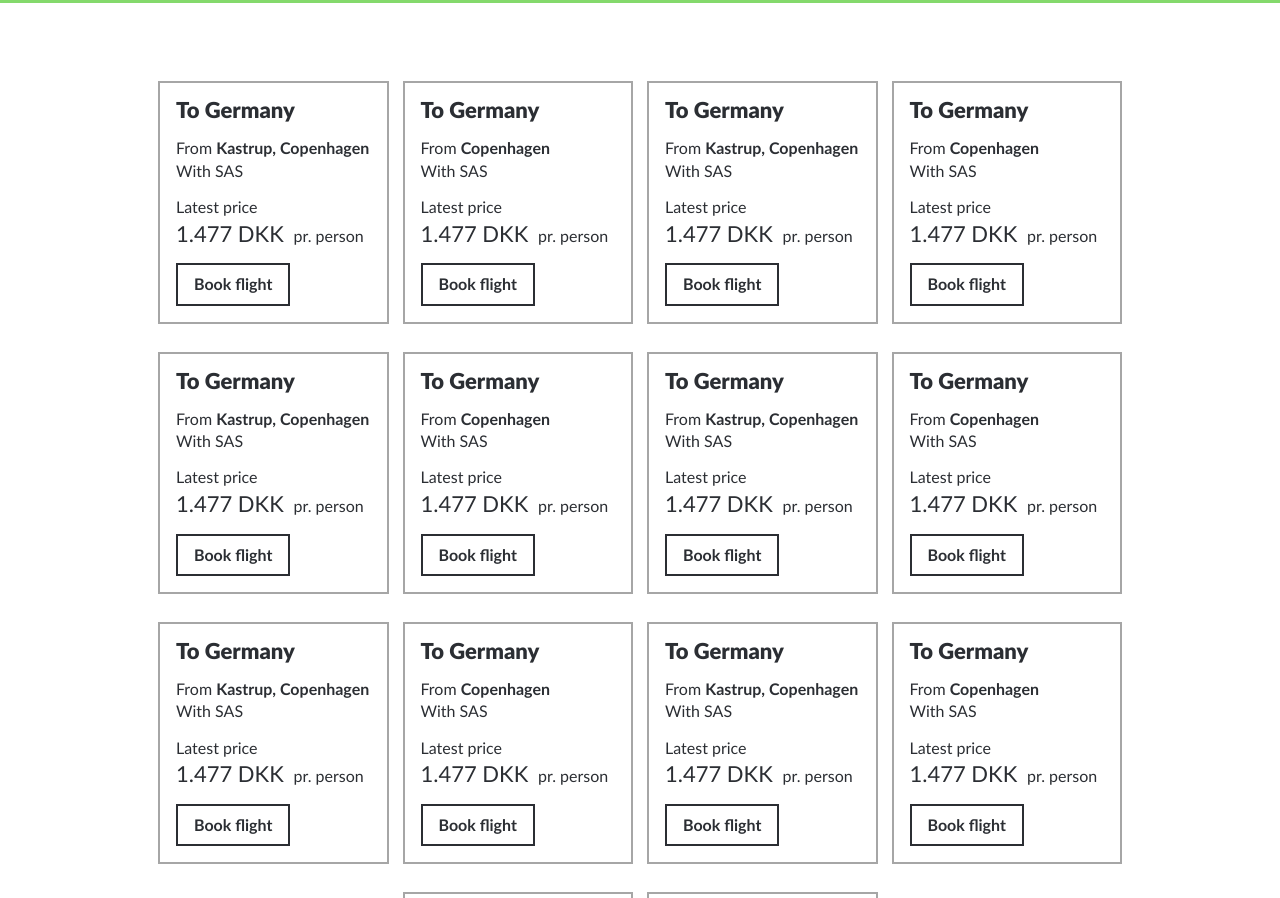
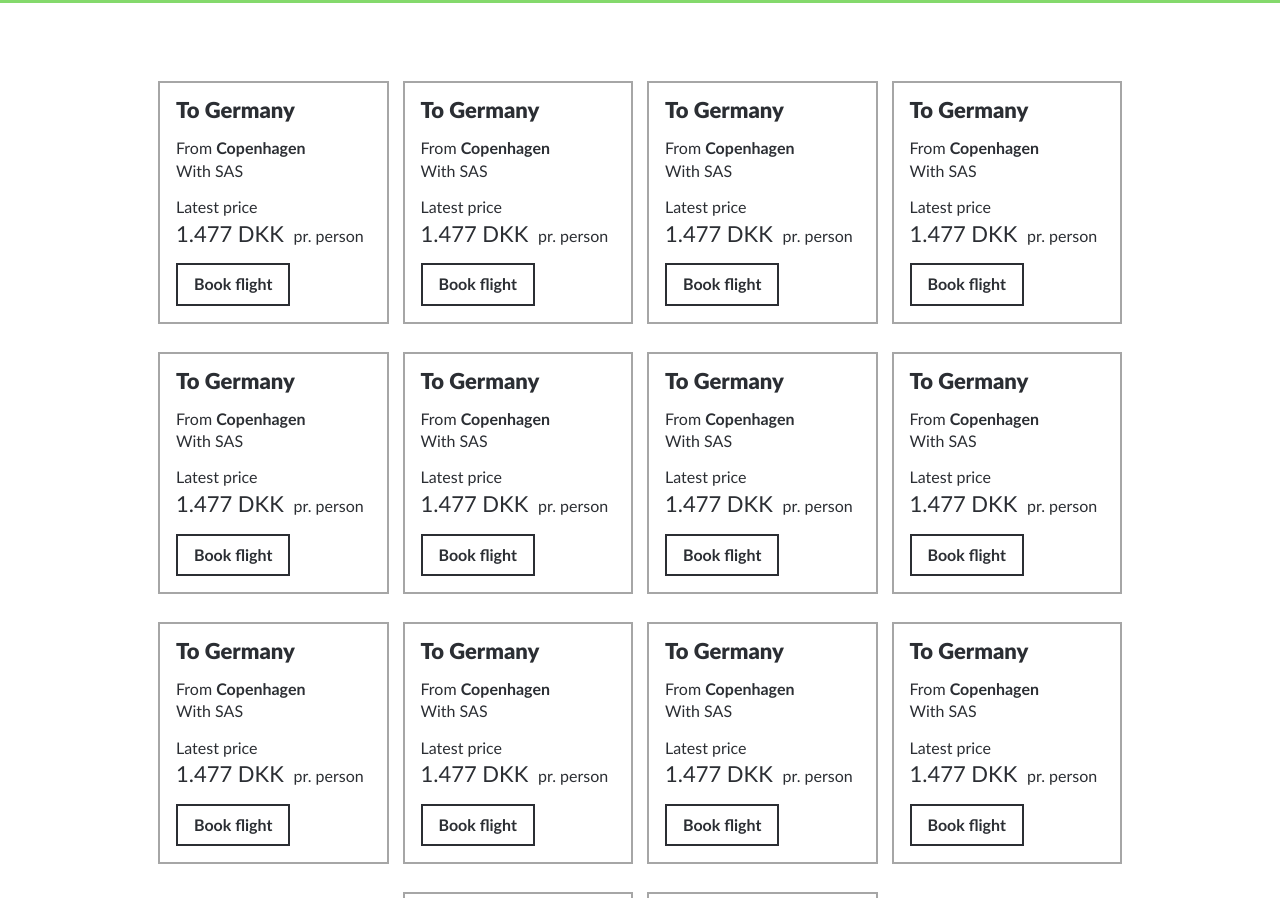
Before and after one commit to Rngzuz/Interface-Design-2, a website: page locations.html in a window 1280 px wide. Shown: the part 460-1358 px from the top of the page. Drawn offline with Linux system fonts and the light colour scheme.

Commit message:
removed  text

```diff
--- a/locations.html
+++ b/locations.html
@@ -47,7 +47,7 @@
                     <div class="pane">
                         <div class="space-small">
                             <h4>To Germany</h4>
-                            <div>From <b>Kastrup, Copenhagen</b></div>
+                            <div>From <b>Copenhagen</b></div>
                             <div class="space-small">With SAS</div>
                             <div>Latest price</div>
                             <span class="text-22-small">1.477 DKK&nbsp;</span>
@@ -75,7 +75,7 @@
                     <div class="pane">
                         <div class="space-small">
                             <h4>To Germany</h4>
-                            <div>From <b>Kastrup, Copenhagen</b></div>
+                            <div>From <b>Copenhagen</b></div>
                             <div class="space-small">With SAS</div>
                             <div>Latest price</div>
                             <span class="text-22-small">1.477 DKK&nbsp;</span>
@@ -103,7 +103,7 @@
                     <div class="pane">
                         <div class="space-small">
                             <h4>To Germany</h4>
-                            <div>From <b>Kastrup, Copenhagen</b></div>
+                            <div>From <b>Copenhagen</b></div>
                             <div class="space-small">With SAS</div>
                             <div>Latest price</div>
                             <span class="text-22-small">1.477 DKK&nbsp;</span>
@@ -131,7 +131,7 @@
                     <div class="pane">
                         <div class="space-small">
                             <h4>To Germany</h4>
-                            <div>From <b>Kastrup, Copenhagen</b></div>
+                            <div>From <b>Copenhagen</b></div>
                             <div class="space-small">With SAS</div>
                             <div>Latest price</div>
                             <span class="text-22-small">1.477 DKK&nbsp;</span>
@@ -159,7 +159,7 @@
                     <div class="pane">
                         <div class="space-small">
                             <h4>To Germany</h4>
-                            <div>From <b>Kastrup, Copenhagen</b></div>
+                            <div>From <b>Copenhagen</b></div>
                             <div class="space-small">With SAS</div>
                             <div>Latest price</div>
                             <span class="text-22-small">1.477 DKK&nbsp;</span>
@@ -187,7 +187,7 @@
                     <div class="pane">
                         <div class="space-small">
                             <h4>To Germany</h4>
-                            <div>From <b>Kastrup, Copenhagen</b></div>
+                            <div>From <b>Copenhagen</b></div>
                             <div class="space-small">With SAS</div>
                             <div>Latest price</div>
                             <span class="text-22-small">1.477 DKK&nbsp;</span>
```
